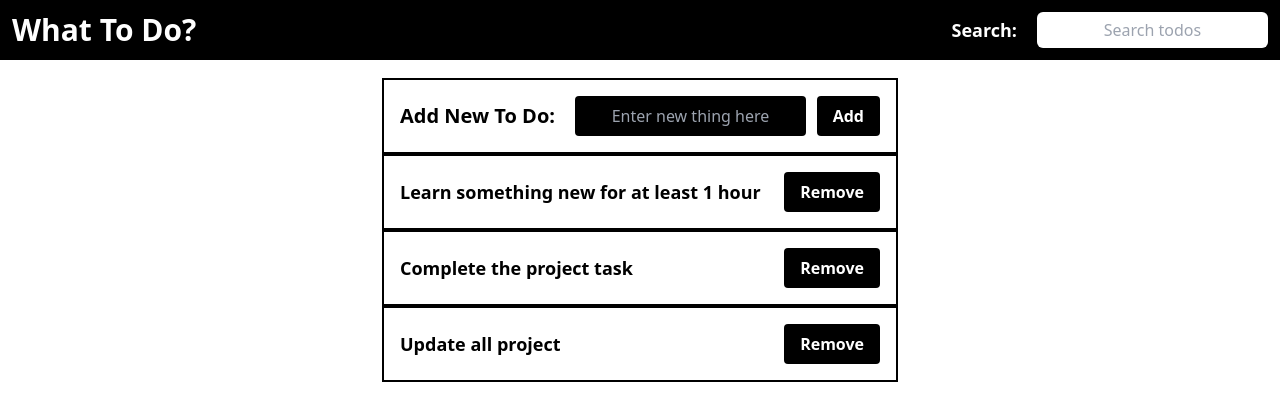
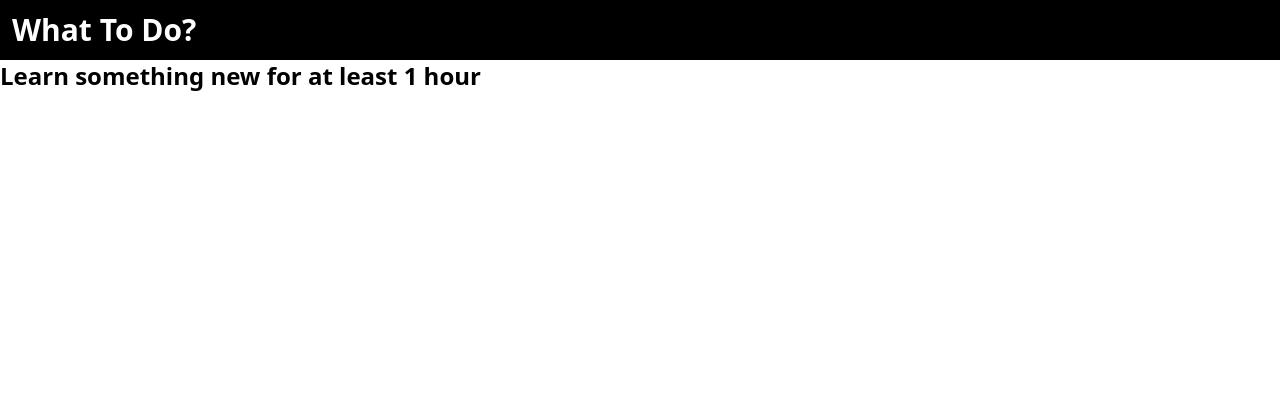
Before and after one commit to AriaPramesta/what-todo, a React (Vite) app: page /detail/1 in a window 1280 px wide. Shown: the top 420 px of the page. Built offline with nearby package versions, Linux system fonts and the light colour scheme.

Commit message:
feat: add detail page

```diff
--- a/package.json
+++ b/package.json
@@ -10,8 +10,12 @@
     "preview": "vite preview"
   },
   "dependencies": {
+    "localforage": "^1.10.0",
+    "match-sorter": "^6.3.4",
     "react": "^18.2.0",
-    "react-dom": "^18.2.0"
+    "react-dom": "^18.2.0",
+    "react-router-dom": "^6.23.0",
+    "sort-by": "^1.2.0"
   },
   "devDependencies": {
     "@types/react": "^18.2.66",
--- a/src/components/todos.tsx
+++ b/src/components/todos.tsx
@@ -1,4 +1,5 @@
 import { useState } from "react";
+import { Link } from "react-router-dom";
 import { dataTodos } from "../data/todos";
 
 export function Todos() {
@@ -95,9 +96,13 @@ export function Todos() {
             key={todo.id}
             className="flex outline outline-2 outline-black p-4 mx-96 my-1 justify-between"
           >
-            <h2 className="flex items-center font-semibold text-lg">
+            <Link
+              to={`/detail/${todo.id}`}
+              className="flex items-center font-semibold text-lg hover:opacity-70 hover:underline"
+            >
               {todo.title}
-            </h2>
+            </Link>
+
             <button
               onClick={() => removeTodo(todo.id)}
               className="bg-black text-white font-semibold py-2 px-4 rounded hover:opacity-85"
--- a/src/data/todos.ts
+++ b/src/data/todos.ts
@@ -1,4 +1,4 @@
-export const dataTodos = [
+export let dataTodos = [
   {
     id: 1,
     title: "Learn something new for at least 1 hour",
@@ -15,3 +15,18 @@ export const dataTodos = [
     isDone: true,
   },
 ];
+
+export function getTodo() {
+  return dataTodos;
+}
+
+export function addTodo({ title, isDone }: { title: string; isDone: boolean }) {
+  const nextId =
+    dataTodos.length > 0 ? dataTodos[dataTodos.length - 1].id + 1 : 1;
+
+  const newTodo = { id: nextId, title, isDone };
+
+  const newDataTodos = [...dataTodos, newTodo];
+
+  dataTodos = newDataTodos;
+}
--- a/src/main.tsx
+++ b/src/main.tsx
@@ -1,10 +1,24 @@
 import React from "react";
 import ReactDOM from "react-dom/client";
+import { createBrowserRouter, RouterProvider } from "react-router-dom";
+
 import { App } from "./App.tsx";
 import "./index.css";
+import Detail from "./pages/detail.tsx";
+
+const router = createBrowserRouter([
+  {
+    path: "/",
+    element: <App />,
+  },
+  {
+    path: "/detail/:id",
+    element: <Detail />,
+  },
+]);
 
 ReactDOM.createRoot(document.getElementById("root")!).render(
   <React.StrictMode>
-    <App />
+    <RouterProvider router={router} />
   </React.StrictMode>
 );
--- /dev/null
+++ b/src/pages/detail.tsx
@@ -0,0 +1,23 @@
+import { useParams } from "react-router-dom";
+import { dataTodos } from "../data/todos";
+import { Link } from "react-router-dom";
+
+export default function Detail() {
+  const params = useParams();
+  const dataTodoFilter = dataTodos.filter((value) => {
+    return value.id === Number(params.id);
+  });
+  const dataSingle = dataTodoFilter[0];
+  return (
+    <div>
+      <div className="flex justify-between p-3 bg-black">
+        <Link to={`/`} className="hover:opacity-75">
+          <h1 className="text-3xl font-bold text-white">What To Do?</h1>
+        </Link>
+      </div>
+      <div>
+        <h1 className=" text-2xl font-semibold ">{dataSingle.title}</h1>
+      </div>
+    </div>
+  );
+}
```
Also changed, not shown: 1 other file (tests, documents, lock files or other folders).
